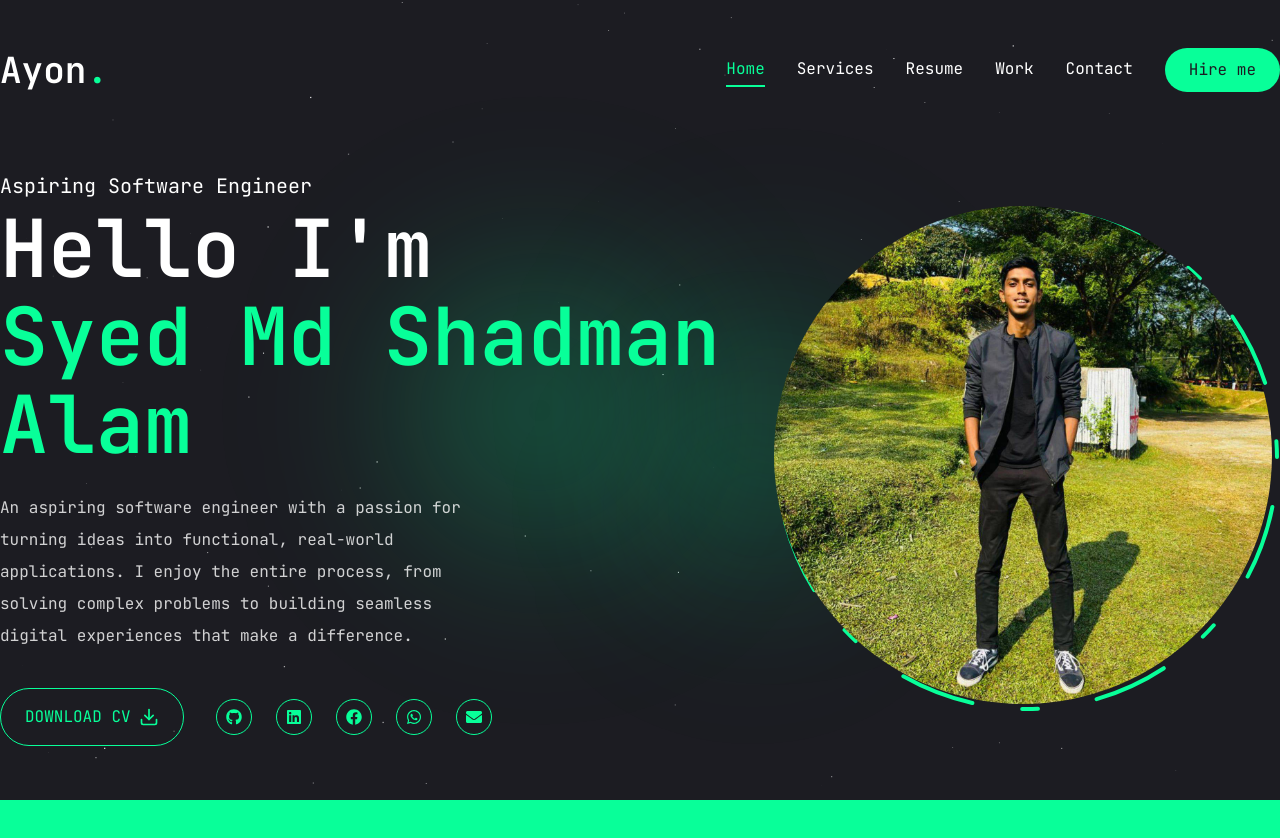
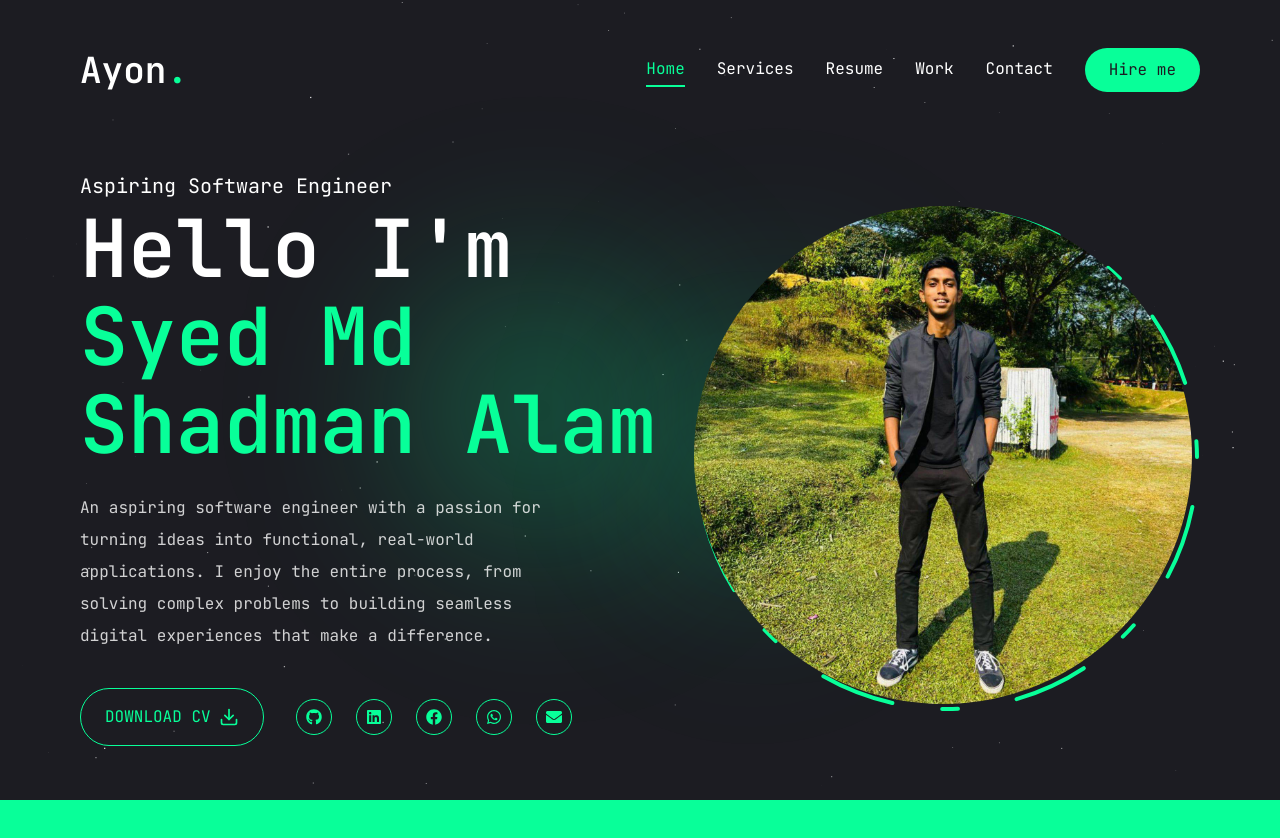
Before and after one commit to Ayonspoiler/My_Portfolio, a Next.js app in the folder frontend/: page / in a window 1280 px wide. Shown: the top 838 px of the page. Built offline with nearby package versions, Linux system fonts and the light colour scheme.

Commit message:
Global.css updated

```diff
--- a/frontend/app/globals.css
+++ b/frontend/app/globals.css
@@ -13,7 +13,6 @@
   --color-primary: #1c1c22;
   --color-accent: #08ff99;
   --color-accent-hover: #08e187;
-
 
   --color-sidebar-ring: var(--sidebar-ring);
   --color-sidebar-border: var(--sidebar-border);
@@ -33,13 +32,11 @@
   --color-border: var(--border);
   --color-destructive: var(--destructive);
   --color-accent-foreground: var(--accent-foreground);
-  /* --color-accent: var(--accent); */
   --color-muted-foreground: var(--muted-foreground);
   --color-muted: var(--muted);
   --color-secondary-foreground: var(--secondary-foreground);
   --color-secondary: var(--secondary);
   --color-primary-foreground: var(--primary-foreground);
-  /* --color-primary: var(--primary); */
   --color-popover-foreground: var(--popover-foreground);
   --color-popover: var(--popover);
   --color-card-foreground: var(--card-foreground);
@@ -65,7 +62,6 @@
   --card-foreground: oklch(0.129 0.042 264.695);
   --popover: oklch(1 0 0);
   --popover-foreground: oklch(0.129 0.042 264.695);
-  /* --primary: oklch(0.208 0.042 265.755); */
   --primary-foreground: oklch(0.984 0.003 247.858);
   --secondary: oklch(0.968 0.007 247.896);
   --secondary-foreground: oklch(0.208 0.042 265.755);
@@ -105,7 +101,6 @@
   --secondary-foreground: oklch(0.984 0.003 247.858);
   --muted: oklch(0.279 0.041 260.031);
   --muted-foreground: oklch(0.704 0.04 256.788);
-  /* --accent: oklch(0.279 0.041 260.031); */
   --accent-foreground: oklch(0.984 0.003 247.858);
   --destructive: oklch(0.704 0.191 22.216);
   --border: oklch(1 0 0 / 10%);
@@ -134,7 +129,7 @@
   body {
     @apply bg-primary text-white leading-loose;
     font-family: var(--font-jetbrainsMono), monospace;
-    /* background: transparent !important; */
+    background: transparent !important;
   }
 
   .h1 {
@@ -147,6 +142,46 @@
 
   .h3 {
     @apply text-[20px] xl:text-[24px] leading-[1.1] font-semibold;
+  }
+
+  /* CRITICAL FIX: Override container for proper centering on all screens */
+  .container {
+    width: 100% !important;
+    max-width: 100% !important;
+    margin-left: auto !important;
+    margin-right: auto !important;
+    padding-left: 1rem !important;
+    padding-right: 1rem !important;
+  }
+
+  @media (min-width: 640px) {
+    .container {
+      padding-left: 2rem !important;
+      padding-right: 2rem !important;
+    }
+  }
+
+  @media (min-width: 1024px) {
+    .container {
+      padding-left: 4rem !important;
+      padding-right: 4rem !important;
+    }
+  }
+
+  @media (min-width: 1280px) {
+    .container {
+      max-width: 1280px !important;
+      padding-left: 5rem !important;
+      padding-right: 5rem !important;
+    }
+  }
+
+  @media (min-width: 1536px) {
+    .container {
+      max-width: 1536px !important;
+      padding-left: 6rem !important;
+      padding-right: 6rem !important;
+    }
   }
 }
 
```
